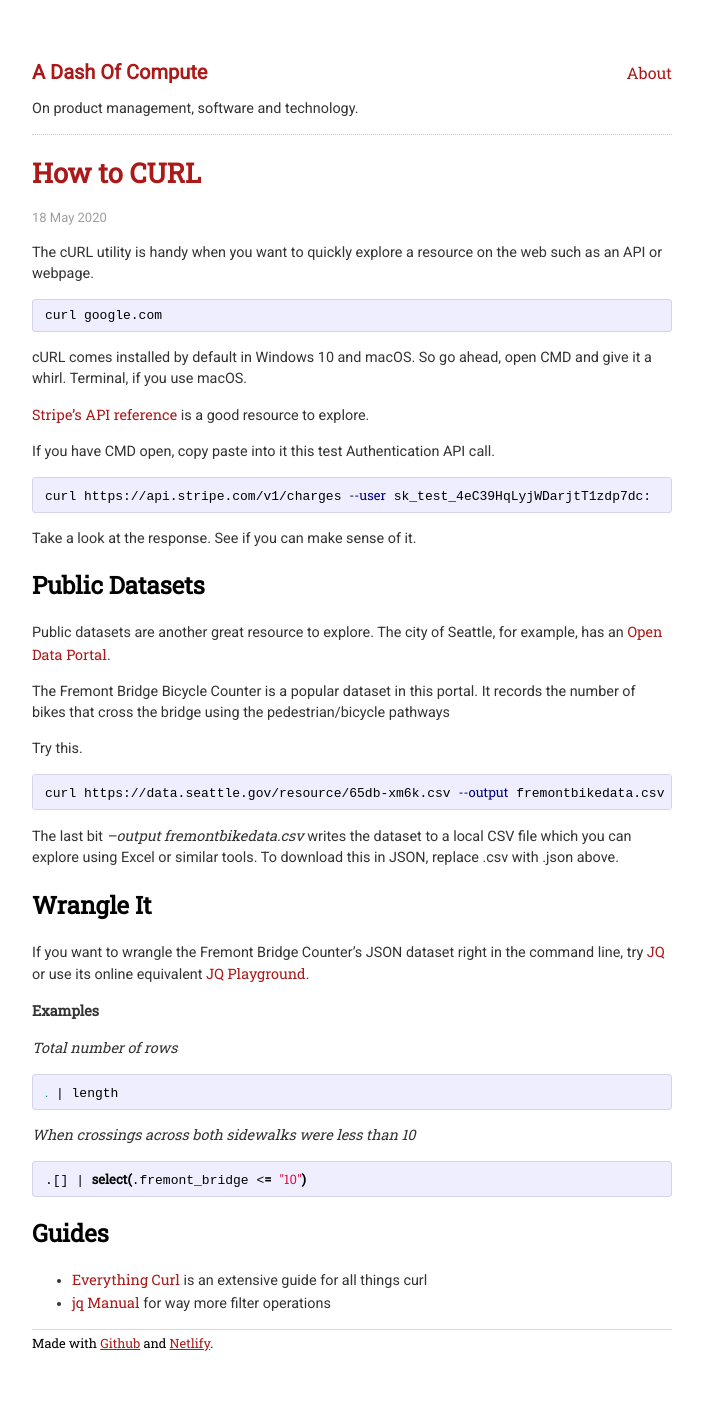
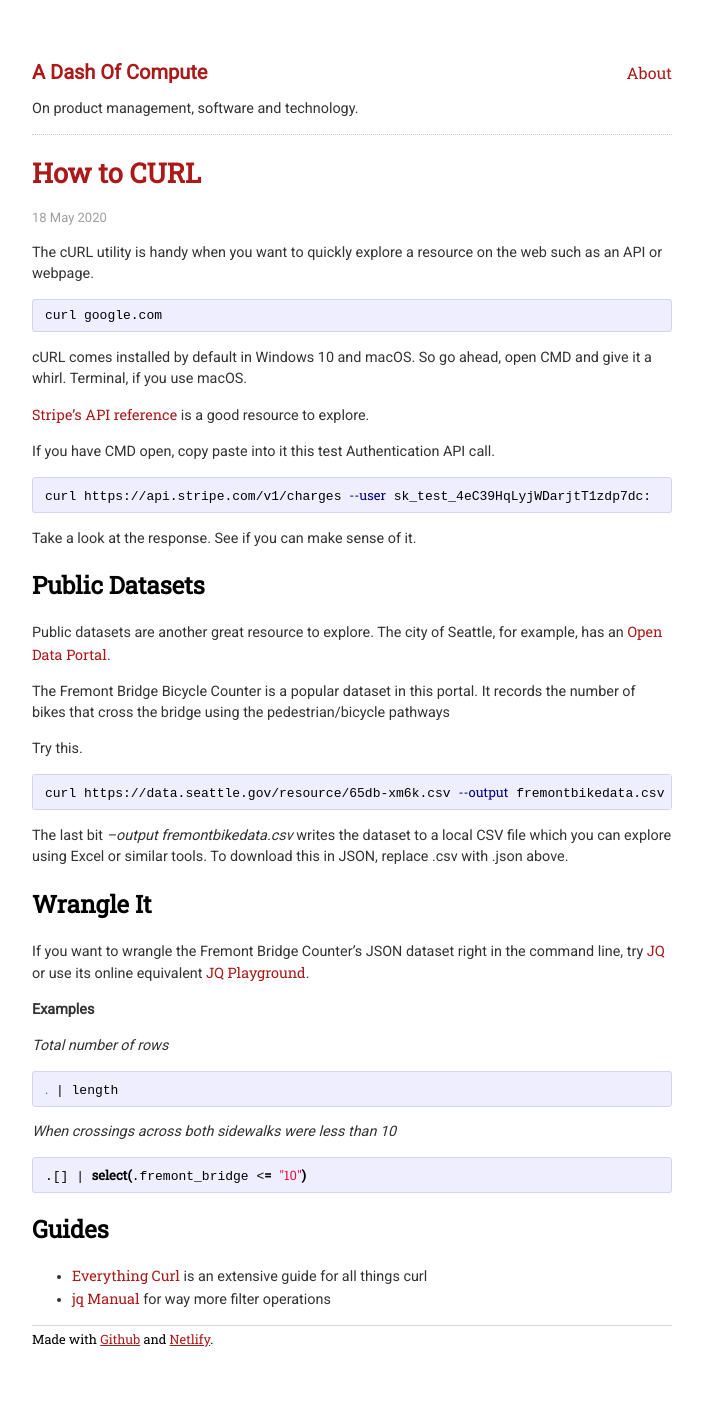
Before and after one commit to sautee/sautee.github.io, a Jekyll site: the page built from _posts/2020-05-18-howtocurl.md, in a window 1280 px wide. Shown: the whole page, without its empty margins (118-821 px from the left). Built offline with Jekyll 4.4.1, drawn with Linux system fonts in a browser that asks for light colours.

Commit message:
Update site.css

```diff
--- a/css/site.css
+++ b/css/site.css
@@ -16,7 +16,7 @@ h1 {
   font-size:1.7em;
 }
 
-.content, p, ul, li, ol {
+.content, p, ul, li, ol, em, strong {
     font-family: "Roboto";
     font-size: 0.9rem;
     line-height: 1.5em;
```
